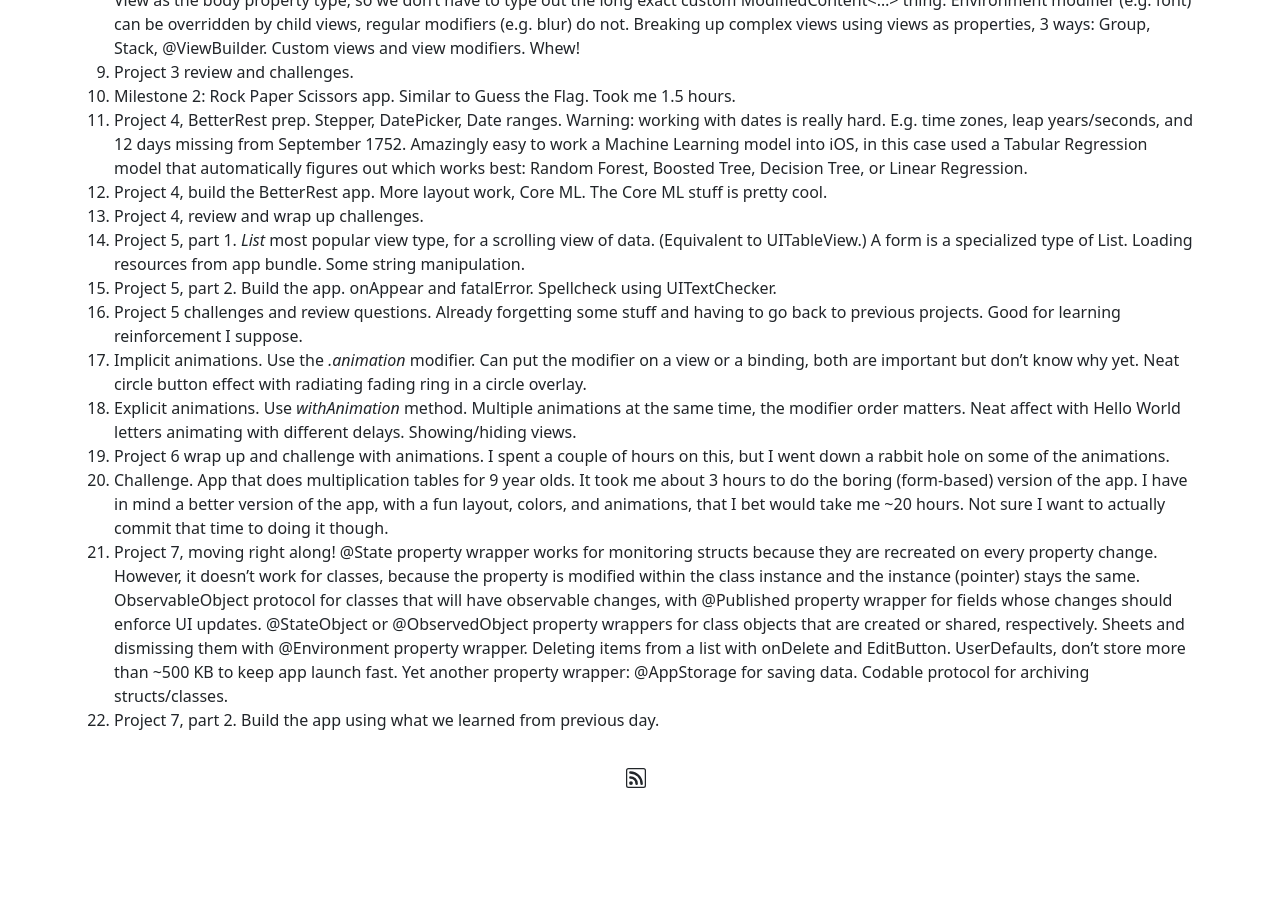
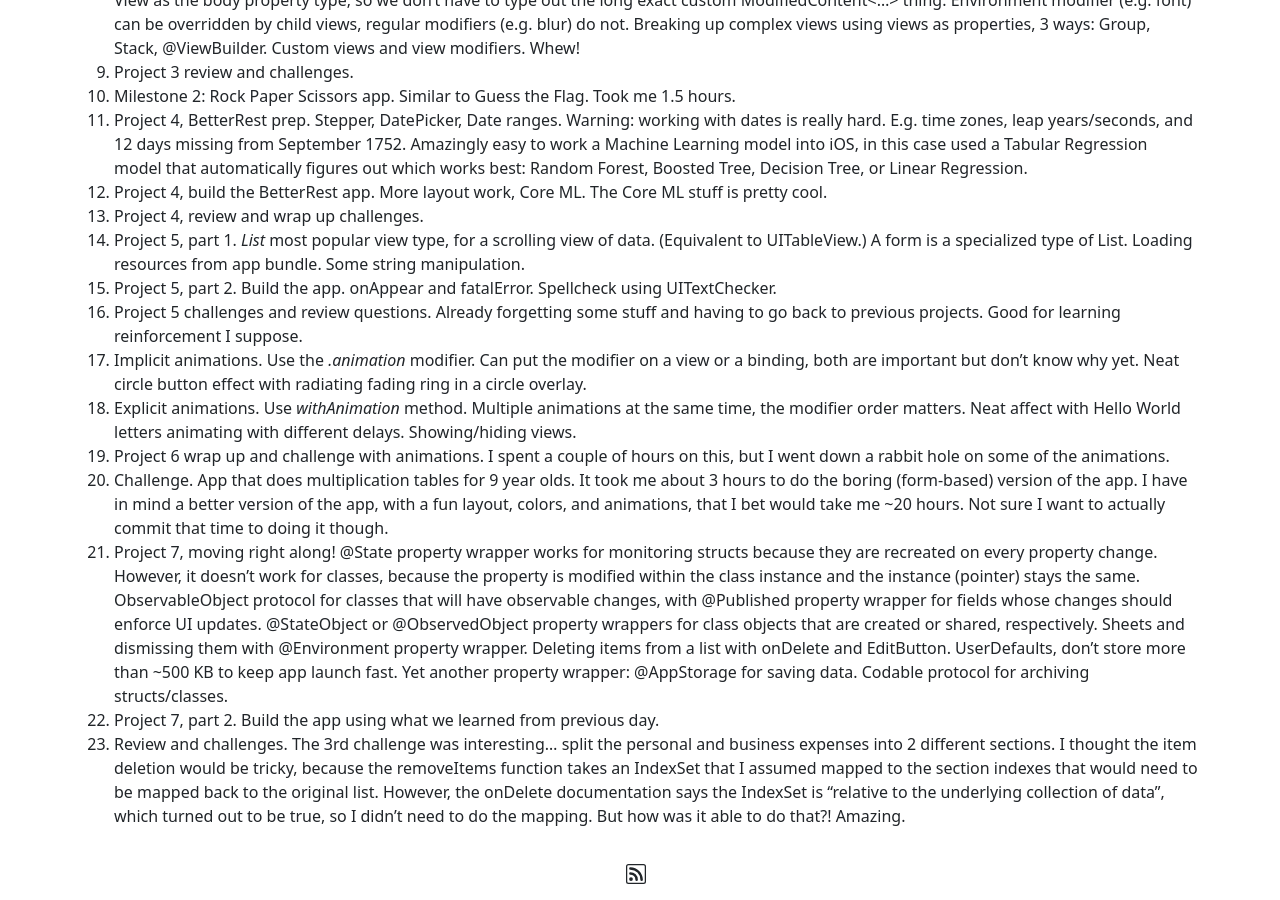
Before and after one commit to matthewdrees/matthewdrees.github.io, a Jekyll site: the page built from _posts/2023-07-07-100-days-of-swiftui.md, in a window 1280 px wide and 900 px high, scrolled down 1624 px. Built offline with Jekyll 4.4.1, drawn with Linux system fonts in a browser that asks for light colours; before the commit the page ends 2428 px from its top, so only the background shows below that.

Commit message:
swiftui 100, day 38.

```diff
--- a/_posts/2023-07-07-100-days-of-swiftui.md
+++ b/_posts/2023-07-07-100-days-of-swiftui.md
@@ -54,3 +54,4 @@ I ventured down this path a bit because I was using older sample code that used
 35. Challenge. App that does multiplication tables for 9 year olds. It took me about 3 hours to do the boring (form-based) version of the app. I have in mind a better version of the app, with a fun layout, colors, and animations, that I bet would take me ~20 hours. Not sure I want to actually commit that time to doing it though.
 36. Project 7, moving right along! @State property wrapper works for monitoring structs because they are recreated on every property change. However, it doesn't work for classes, because the property is modified within the class instance and the instance (pointer) stays the same. ObservableObject protocol for classes that will have observable changes, with @Published property wrapper for fields whose changes should enforce UI updates. @StateObject or @ObservedObject property wrappers for class objects that are created or shared, respectively. Sheets and dismissing them with @Environment property wrapper. Deleting items from a list with onDelete and EditButton. UserDefaults, don't store more than ~500 KB to keep app launch fast. Yet another property wrapper: @AppStorage for saving data. Codable protocol for archiving structs/classes.
 37. Project 7, part 2. Build the app using what we learned from previous day.
+38. Review and challenges. The 3rd challenge was interesting... split the personal and business expenses into 2 different sections. I thought the item deletion would be tricky, because the removeItems function takes an IndexSet that I assumed mapped to the section indexes that would need to be mapped back to the original list. However, the onDelete documentation says the IndexSet is "relative to the underlying collection of data", which turned out to be true, so I didn't need to do the mapping. But how was it able to do that?! Amazing.
```
